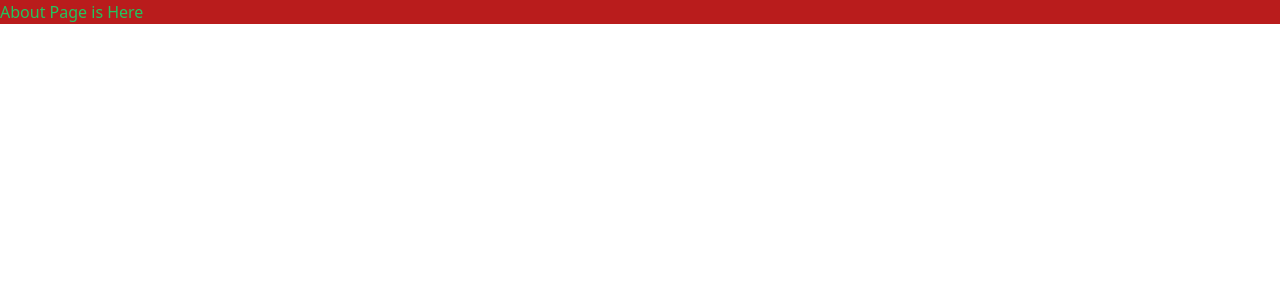
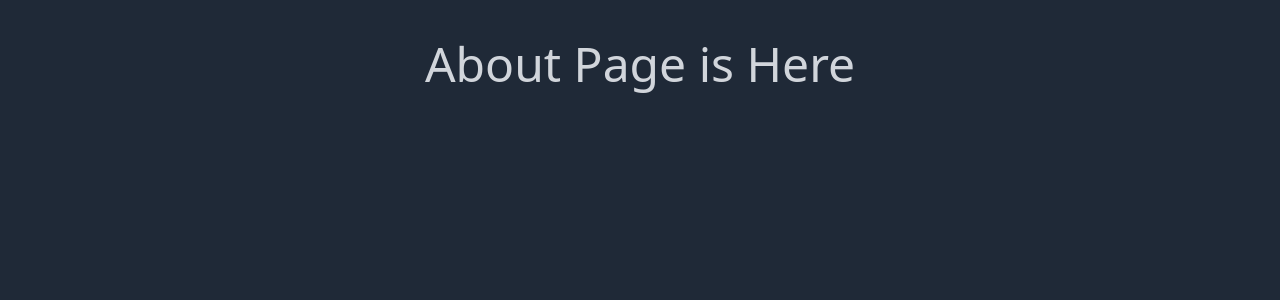
Before and after one commit to searchsakib/exploring-nextjs, a Next.js app: page /about in a window 1280 px wide. Shown: the top 300 px of the page. Built offline with nearby package versions, Linux system fonts and the light colour scheme.

Commit message:
about path background changed

```diff
--- a/src/app/about/page.js
+++ b/src/app/about/page.js
@@ -2,8 +2,10 @@ import React from 'react';
 
 const AboutPage = () => {
   return (
-    <div className="bg-red-700">
-      <h2 className="text-green-500">About Page is Here</h2>
+    <div className="h-screen bg-gray-800">
+      <h2 className="text-5xl text-gray-300 text-center p-10 font-medium">
+        About Page is Here
+      </h2>
     </div>
   );
 };
```
